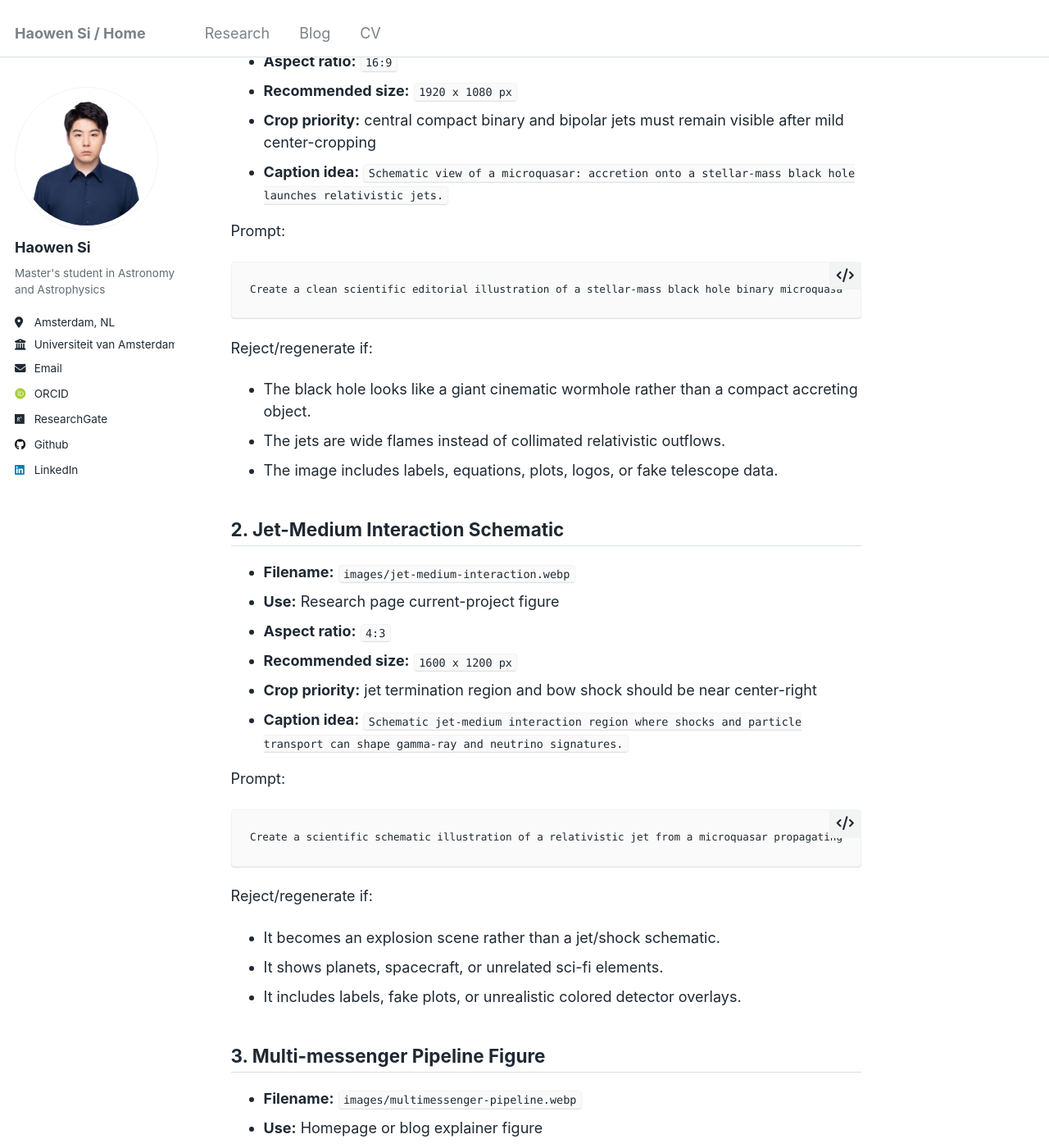
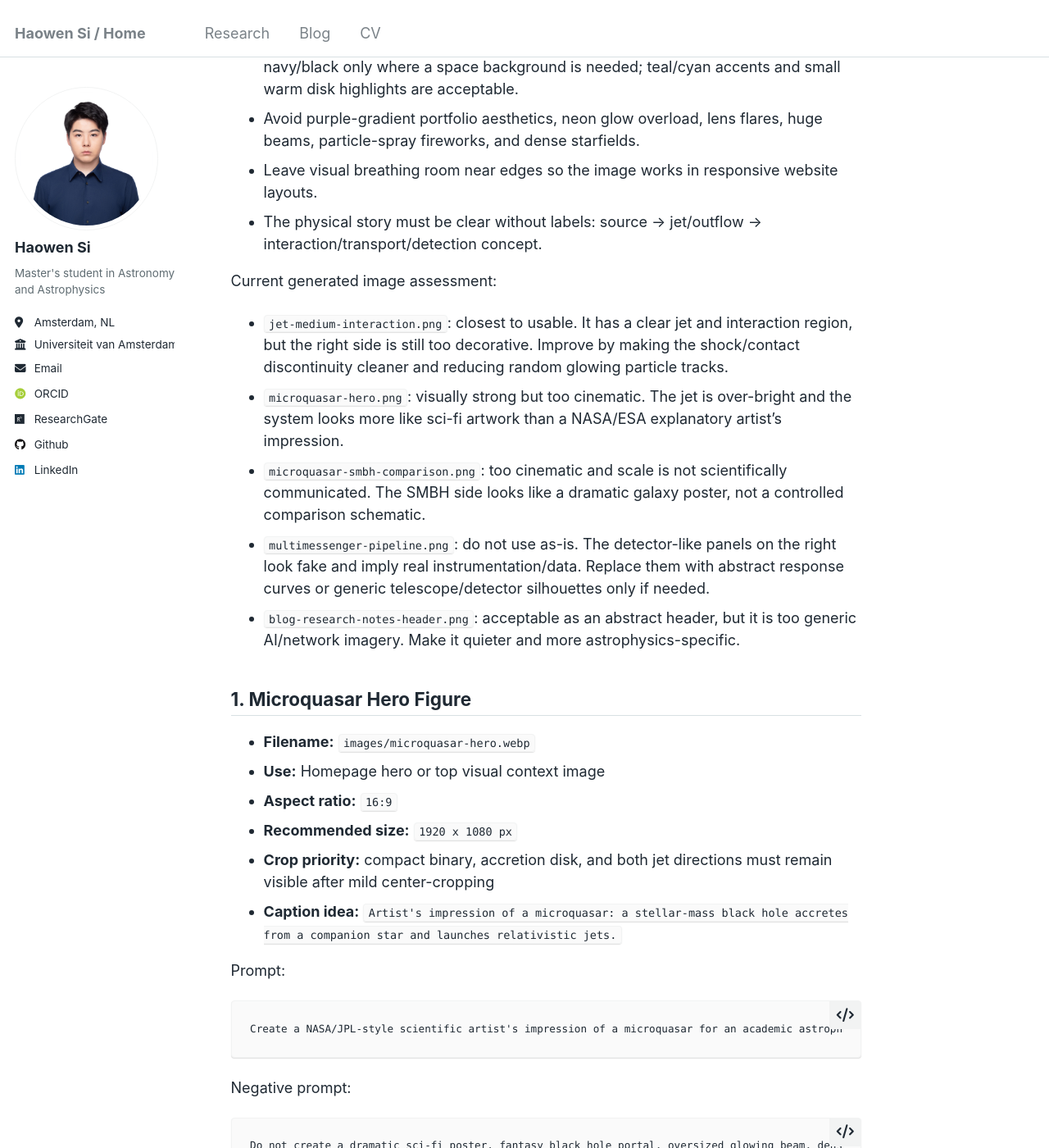
Before and after one commit to HW-SI/HW-SI.github.io, a Jekyll site: the page built from FIGURE_PROMPTS.md, in a window 1280 px wide and 1400 px high, scrolled down 909 px. Shown: the whole window at 82% size. Built offline with Jekyll 4.4.1, drawn with Linux system fonts in a browser that asks for light colours; some web fonts are replaced; our own code applies the rules of GitHub Pages for plain Markdown files; some of the changed text lies outside the part shown.

Commit message:
Refine figure prompts toward NASA ESA science style

````diff
--- a/FIGURE_PROMPTS.md
+++ b/FIGURE_PROMPTS.md
@@ -1,6 +1,12 @@
 # Figure Prompts
 
-Use these prompts to generate original, website-safe scientific illustrations for `hw-si.github.io`. They are written for schematic/editorial science figures, not for fake observations or fake plots.
+Use these prompts to generate original, website-safe scientific illustrations for `hw-si.github.io`. The target is closer to NASA/JPL and ESA public-science artwork: physically readable artist's impressions, careful explanatory schematics, restrained color, and captions that make the science clear. Avoid generic AI space art, cinematic sci-fi, fake detector interfaces, and anything that looks like uncited observational data.
+
+Reference style to emulate:
+
+- NASA/JPL-style artist's concepts: recognizable accretion disk, compact object, jet/outflow, and physically motivated geometry.
+- ESA-style science illustrations: clean composition, restrained contrast, clear separation between source, outflow, and surrounding medium.
+- Academic webpage figures: readable at small size, calm enough to sit beside text, and not visually louder than the research content.
 
 General requirements for every image:
 
@@ -8,11 +14,20 @@ General requirements for every image:
 - Use lowercase filenames with hyphens, saved under `images/`.
 - No text labels inside the image. Captions will be written in HTML/Markdown.
 - No institutional logos, telescope logos, collaboration logos, fake signatures, or watermarks.
-- No fake plot axes, false-color maps, detector event displays, spectra, or observational data products unless based on a real cited source.
-- Prefer clean scientific schematic clarity over cinematic fantasy art.
-- Keep colors restrained: black, deep navy, white, grey, cyan/teal accents, and small warm highlights are fine.
-- Avoid purple-gradient portfolio aesthetics; the site should feel academic and research-focused.
+- No fake plot axes, spectra, detector event displays, detector grids, circuit-board panels, control-room screens, or observational data products unless based on a real cited source.
+- Prefer explanatory scientific illustration over dramatic fantasy art.
+- Keep colors restrained: white/light grey backgrounds for schematics; deep navy/black only where a space background is needed; teal/cyan accents and small warm disk highlights are acceptable.
+- Avoid purple-gradient portfolio aesthetics, neon glow overload, lens flares, huge beams, particle-spray fireworks, and dense starfields.
 - Leave visual breathing room near edges so the image works in responsive website layouts.
+- The physical story must be clear without labels: source -> jet/outflow -> interaction/transport/detection concept.
+
+Current generated image assessment:
+
+- `jet-medium-interaction.png`: closest to usable. It has a clear jet and interaction region, but the right side is still too decorative. Improve by making the shock/contact discontinuity cleaner and reducing random glowing particle tracks.
+- `microquasar-hero.png`: visually strong but too cinematic. The jet is over-bright and the system looks more like sci-fi artwork than a NASA/ESA explanatory artist's impression.
+- `microquasar-smbh-comparison.png`: too cinematic and scale is not scientifically communicated. The SMBH side looks like a dramatic galaxy poster, not a controlled comparison schematic.
+- `multimessenger-pipeline.png`: do not use as-is. The detector-like panels on the right look fake and imply real instrumentation/data. Replace them with abstract response curves or generic telescope/detector silhouettes only if needed.
+- `blog-research-notes-header.png`: acceptable as an abstract header, but it is too generic AI/network imagery. Make it quieter and more astrophysics-specific.
 
 ## 1. Microquasar Hero Figure
 
@@ -20,19 +35,26 @@ General requirements for every image:
 - **Use:** Homepage hero or top visual context image
 - **Aspect ratio:** `16:9`
 - **Recommended size:** `1920 x 1080 px`
-- **Crop priority:** central compact binary and bipolar jets must remain visible after mild center-cropping
-- **Caption idea:** `Schematic view of a microquasar: accretion onto a stellar-mass black hole launches relativistic jets.`
+- **Crop priority:** compact binary, accretion disk, and both jet directions must remain visible after mild center-cropping
+- **Caption idea:** `Artist's impression of a microquasar: a stellar-mass black hole accretes from a companion star and launches relativistic jets.`
 
 Prompt:
 
 ```text
-Create a clean scientific editorial illustration of a stellar-mass black hole binary microquasar for an academic astrophysics website. Show a compact black hole accreting gas from a companion star through a luminous accretion disk, with two narrow relativistic jets emerging perpendicular to the disk. The system should be scientifically plausible, with a restrained dark space background, subtle accretion glow, and clear jet geometry. Use a modern academic schematic style, not fantasy art. No text labels, no logos, no fake data axes, no observatory imagery, no watermark. Composition must work as a 16:9 website hero image with the binary and jets centered and enough negative space around the edges.
+Create a NASA/JPL-style scientific artist's impression of a microquasar for an academic astrophysics website. Show a stellar-mass black hole accreting gas from a companion star through a compact accretion disk. Show two narrow, collimated relativistic jets perpendicular to the disk. The companion star, mass-transfer stream, accretion disk, compact object, and jet axis should be physically readable. Use a restrained public-science illustration style: clear forms, moderate contrast, subtle disk glow, limited star background, no cinematic lens flare, no fantasy wormhole, no huge energy beam. The image should feel like an official NASA or ESA science outreach graphic, not science fiction. No text labels, no logos, no fake data, no watermark. 16:9 composition, centered source, enough quiet space around the edges for responsive website cropping.
+```
+
+Negative prompt:
+
+```text
+Do not create a dramatic sci-fi poster, fantasy black hole portal, oversized glowing beam, dense starfield, explosion, spacecraft, planets, equations, labels, UI panels, or fake observational image.
 ```
 
 Reject/regenerate if:
 
-- The black hole looks like a giant cinematic wormhole rather than a compact accreting object.
-- The jets are wide flames instead of collimated relativistic outflows.
+- The black hole looks like a giant cinematic wormhole instead of a compact accreting object.
+- The jets are wide blue flames or magical beams rather than collimated outflows.
+- The companion star and accretion geometry are unclear.
 - The image includes labels, equations, plots, logos, or fake telescope data.
 
 ## 2. Jet-Medium Interaction Schematic
@@ -41,20 +63,27 @@ Reject/regenerate if:
 - **Use:** Research page current-project figure
 - **Aspect ratio:** `4:3`
 - **Recommended size:** `1600 x 1200 px`
-- **Crop priority:** jet termination region and bow shock should be near center-right
+- **Crop priority:** jet termination region and bow shock/contact discontinuity should be near center-right
 - **Caption idea:** `Schematic jet-medium interaction region where shocks and particle transport can shape gamma-ray and neutrino signatures.`
 
 Prompt:
 
 ```text
-Create a scientific schematic illustration of a relativistic jet from a microquasar propagating into the surrounding interstellar medium. Show a narrow jet, a jet termination region, a bow shock, a turbulent interaction zone, and subtle particle trajectories representing accelerated cosmic rays and neutrino/gamma-ray production. The visual style should be clean, academic, and physically motivated, with muted colors and high contrast. Use a light or neutral background suitable for a research webpage. No text labels, no arrows with words, no fake data, no institutional logos, no telescope logos, no watermark. Composition should fit a 4:3 research figure, with the source on the left and the interaction region near the center-right.
+Create an ESA-style scientific schematic of a microquasar jet interacting with the surrounding interstellar medium. Show a compact source on the left launching one narrow, collimated jet into a diffuse ambient medium. The jet should terminate in a clear shock/contact region with a bow-shock-like boundary and a downstream turbulent cocoon. Add only a small number of subtle particle trajectories to suggest accelerated particles, gamma rays, and neutrinos; keep them sparse and physically suggestive, not decorative. Use a clean light grey or white background, restrained blue-grey gas textures, and small warm highlights at the shock. Make the structure readable like an official science outreach figure. No text labels, no fake detector elements, no circuit-board panels, no fake plots, no logos, no watermark. 4:3 composition.
+```
+
+Negative prompt:
+
+```text
+No explosion scene, no fireball, no sci-fi force field, no excessive glowing particle spaghetti, no spacecraft, no planets, no detector grid, no fake data, no labels.
 ```
 
 Reject/regenerate if:
 
 - It becomes an explosion scene rather than a jet/shock schematic.
-- It shows planets, spacecraft, or unrelated sci-fi elements.
-- It includes labels, fake plots, or unrealistic colored detector overlays.
+- Particle trajectories dominate the image instead of the jet-medium structure.
+- It shows detector panels, circuit grids, planets, spacecraft, or unrelated sci-fi elements.
+- The shock/contact region is not visually clear.
 
 ## 3. Multi-messenger Pipeline Figure
 
@@ -68,14 +97,21 @@ Reject/regenerate if:
 Prompt:
 
 ```text
-Create a horizontal scientific workflow illustration for a high-energy astrophysics website. Show four connected visual stages without text labels: 1) compact-object jet emission from a microquasar, 2) jet termination and shock interaction region, 3) Galactic particle transport with subtle curved trajectories, and 4) abstract detector-space predictions for gamma rays and neutrinos. Use physically motivated schematic elements, clean spacing, and a white or very light background. Use restrained colors with teal/cyan accents and small warm highlights. No written labels, no fake axes, no fake spectra, no real observatory logos, no institutional logos, no watermark. Composition must be panoramic 21:9 and suitable for a wide homepage or blog banner.
+Create a clean ESA/NASA-style horizontal scientific workflow illustration for a high-energy astrophysics website. Show four visually connected stages without text labels: 1) a compact microquasar source with accretion disk and jet, 2) a jet termination shock and turbulent interaction region, 3) sparse Galactic particle transport paths through diffuse gas, and 4) generic detector-space prediction represented only by simple abstract response curves or minimal telescope/detector silhouettes. The fourth stage must not look like real detector data or a specific instrument. Use a white/light grey background, restrained blue-grey gas textures, teal/cyan trajectories, and small warm highlights at acceleration sites. Keep the figure calm, explanatory, and physically readable, like an official space-agency public-science schematic. No text labels, no fake axes with numbers, no fake spectra, no detector grids, no circuit boards, no logos, no watermark. Panoramic 21:9 composition.
+```
+
+Negative prompt:
+
+```text
+No fake detector panels, no control screens, no circuit-board arrays, no data plots with axes, no instrument logos, no dramatic nebula poster, no dense particle spaghetti, no labels.
 ```
 
 Reject/regenerate if:
 
 - The four stages are not visually distinct.
+- The detector stage looks like real data or fake hardware.
 - It contains text inside the image.
-- It looks like a corporate infographic rather than a scientific schematic.
+- It looks like a corporate AI/network infographic rather than an astrophysics schematic.
 
 ## 4. Microquasar-SMBH Comparison Figure
 
@@ -84,19 +120,26 @@ Reject/regenerate if:
 - **Aspect ratio:** `16:9`
 - **Recommended size:** `1920 x 1080 px`
 - **Crop priority:** both panels should remain balanced after resizing
-- **Caption idea:** `Schematic comparison of jet physics across stellar-mass and supermassive black-hole systems.`
+- **Caption idea:** `Artist's impression comparing jet-launching accretion systems across stellar-mass and supermassive black-hole scales.`
 
 Prompt:
 
 ```text
-Create a split-panel scientific illustration comparing a microquasar jet and a supermassive black-hole jet. The left side should show a stellar-mass black hole binary with an accretion disk and compact relativistic jets. The right side should show a supermassive black hole accretion flow with a much larger relativistic jet, suggesting similar jet physics across different mass scales. Use a clean academic schematic style with realistic but simplified accretion flows. Keep the two panels visually balanced, restrained, and readable. No text labels, no logos, no fake data axes, no telescope image textures, no watermark. Composition must fit a 16:9 website figure.
+Create a restrained NASA/ESA-style split-panel scientific artist's impression comparing a microquasar and an active galactic nucleus. Left panel: a stellar-mass black hole binary with companion star, mass-transfer stream, compact accretion disk, and narrow jets. Right panel: a supermassive black hole accretion disk at a galactic nucleus with a collimated jet and a subdued host-galaxy environment. The comparison should communicate similar jet-launching physics at different mass scales without exaggerating either system. Use matched viewing angles where possible, balanced brightness, and a calm public-science illustration style. Avoid cinematic poster lighting and dense starfields. No text labels, no scale bars, no logos, no fake EHT/radio texture, no fake data, no watermark. 16:9 composition with a simple clean division between panels.
+```
+
+Negative prompt:
+
+```text
+No giant fantasy galaxy poster, no over-bright blue energy columns, no impossible scale mixing, no labels, no equations, no fake telescope image texture, no logo, no watermark.
 ```
 
 Reject/regenerate if:
 
-- The two systems are not clearly different in scale.
-- It uses real-looking EHT/radio data textures without citation.
-- It adds labels, logos, or decorative fantasy effects.
+- The two systems are not clearly different in physical context.
+- The SMBH side looks like an uncited observational image or sci-fi galaxy wallpaper.
+- The jets become decorative beams rather than collimated outflows.
+- It adds labels, logos, or fantasy effects.
 
 ## 5. Blog Header: Research Notes
 
@@ -104,27 +147,34 @@ Reject/regenerate if:
 - **Use:** Optional blog index/header image
 - **Aspect ratio:** `3:1`
 - **Recommended size:** `1800 x 600 px`
-- **Crop priority:** abstract jet/network motif should remain visible across the full width
+- **Crop priority:** abstract jet/transport motif should remain visible across the full width
 - **Caption idea:** usually no caption needed if used as a decorative blog header
 
 Prompt:
 
 ```text
-Create a restrained abstract scientific header image for an astrophysics research blog. Use visual motifs of compact-object jets, particle trajectories, and faint network-like paths suggesting modeling and multi-messenger inference. The image should be subtle, academic, and suitable behind or above blog content on a white website. Use dark navy, grey, white, and teal accents. No text, no equations, no fake charts, no logos, no watermark, no dramatic fantasy scene. Composition must be very wide, 3:1 aspect ratio, with enough quiet negative space for a website header.
+Create a quiet, official-science-style abstract header image for an astrophysics research blog. Use subtle motifs from compact-object jet physics: a small accretion-flow silhouette at one side, a faint collimated jet or transport path across the frame, and sparse particle trajectories fading into a clean light background. The result should feel like a NASA/ESA science webpage header, not a generic AI network banner. Use white, pale grey, blue-grey, and restrained teal accents. Keep it minimal, calm, and readable behind or above text. No text, no equations, no fake charts, no circuit-board network, no logos, no watermark, no dramatic fantasy scene. Very wide 3:1 aspect ratio.
+```
+
+Negative prompt:
+
+```text
+No generic technology network, no neural-network/circuit-board pattern, no dramatic black-hole poster, no dense nodes, no fake plots, no text, no labels.
 ```
 
 Reject/regenerate if:
 
 - It looks like a generic AI technology banner.
-- It includes circuit-board imagery unrelated to astrophysics.
+- It includes circuit-board or neural-network imagery unrelated to astrophysics.
 - It is too visually busy for a blog header.
+- The compact-object/jet motif is not recognizable.
 
 ## Suggested Replacement Order
 
-1. Generate `microquasar-hero.webp` first for the homepage.
-2. Generate `jet-medium-interaction.webp` for the Research page.
-3. Generate `multimessenger-pipeline.webp` only if you want a clearer workflow visual.
-4. Generate `microquasar-smbh-comparison.webp` for a future explainer or blog post.
-5. Generate `blog-research-notes-header.webp` only if the blog page needs a visual header.
+1. Regenerate `microquasar-hero.webp`; current output is too cinematic.
+2. Keep the idea of `jet-medium-interaction.webp` but regenerate with a cleaner shock/contact region and fewer decorative particle tracks.
+3. Regenerate `multimessenger-pipeline.webp`; current detector panels should not be used.
+4. Regenerate `microquasar-smbh-comparison.webp`; current version is too poster-like and not controlled enough scientifically.
+5. Regenerate `blog-research-notes-header.webp` only if the blog page needs a visual header; current one is serviceable but generic.
 
 When you return generated images, send the files or exact filenames you want to use, and I can wire them into the site with captions and alt text.
````
